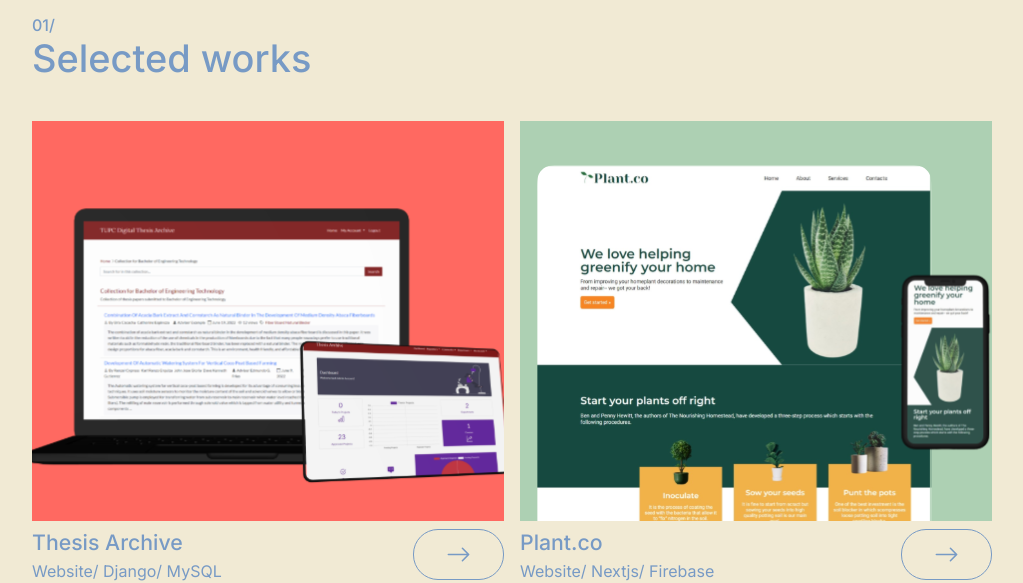
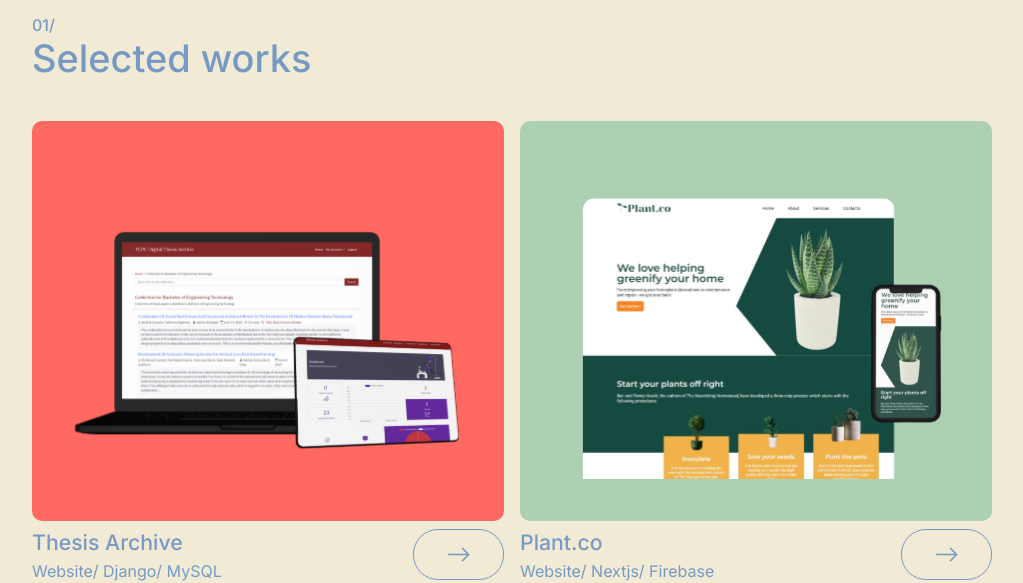
Before and after one commit to Ryannn06/my-personal-website, a Next.js app: page / in a window 1280 px wide. Shown: the part 740-1323 px from the top of the page, without its empty margins (128-1151 px from the left). Built offline with nearby package versions, Linux system fonts and the light colour scheme.

Commit message:
Update MyProject.jsx

```diff
--- a/src/app/_components/Home/MyProject.jsx
+++ b/src/app/_components/Home/MyProject.jsx
@@ -46,7 +46,7 @@
 						<div className={styles.cards} key={index}>
 							<div className={styles.cards_image} style={{ "backgroundColor": `${data.bg_color}` }}>
 								<Image src={`/images/${data.image}`}
-									style={{objectFit: "cover"}}
+									style={{objectFit: "contain"}}
 									fill
 									alt={data.image}
 								/>
```
